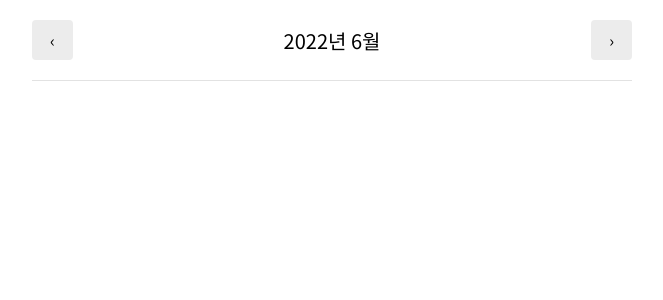
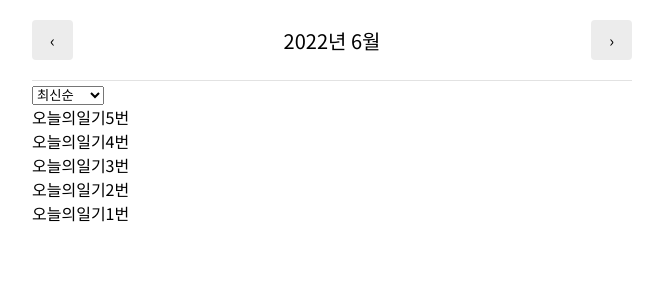
Before and after one commit to sjgske/emotion-diary-app, a React (Create React App) app: page / in a window 1280 px wide. Shown: the top 300 px of the page, without its empty margins (308-971 px from the left). Built offline with nearby package versions, Linux system fonts and the light colour scheme; the HTML template or start-up script is replaced by a standard one.

Commit message:
✨ DiaryList 일기 정렬 기능

```diff
--- a/src/App.js
+++ b/src/App.js
@@ -36,8 +36,47 @@ const reducer = (state, action) => {
 export const DiaryStateContext = React.createContext();
 export const DiaryDispatchContext = React.createContext();
 
+const dummyData = [
+  {
+    id: 1,
+    emtion: 1,
+    content: "오늘의일기1번",
+    date: 1656041277804,
+  },
+  {
+    id: 2,
+    emtion: 2,
+    content: "오늘의일기2번",
+    date: 1656041277805,
+  },
+  {
+    id: 3,
+    emtion: 3,
+    content: "오늘의일기3번",
+    date: 1656041277806,
+  },
+  {
+    id: 4,
+    emtion: 4,
+    content: "오늘의일기4번",
+    date: 1656041277807,
+  },
+  {
+    id: 5,
+    emtion: 5,
+    content: "오늘의일기5번",
+    date: 1656041277808,
+  },
+  {
+    id: 6,
+    emtion: 5,
+    content: "오늘의일기6번",
+    date: 1556041277808,
+  },
+];
+
 function App() {
-  const [data, dispatch] = useReducer(reducer, []);
+  const [data, dispatch] = useReducer(reducer, dummyData);
 
   const dataId = useRef(0);
 
--- /dev/null
+++ b/src/components/DiaryList.js
@@ -0,0 +1,65 @@
+import { useState } from "react";
+
+const sortOptionList = [
+  { value: "latest", name: "최신순" },
+  { value: "oldest", name: "오래된순" },
+];
+
+const ControlMenu = ({ value, onChange, optionList }) => {
+  return (
+    <select
+      value={value}
+      onChange={(e) => {
+        onChange(e.target.value);
+      }}
+    >
+      {optionList.map((el, idx) => (
+        <option key={idx} value={el.value}>
+          {el.name}
+        </option>
+      ))}
+    </select>
+  );
+};
+
+const DiaryList = ({ diaryList }) => {
+  const [sortType, setSortType] = useState("latest");
+
+  // 정렬
+  const getProcessedDiaryList = () => {
+    // 비교함수
+    const compare = (a, b) => {
+      if (sortType === "latest") {
+        return parseInt(b.date) - parseInt(a.date); // 내림차순
+      } else {
+        return parseInt(a.date) - parseInt(b.date); // 오름차순
+      }
+    };
+
+    // 원본 배열 바뀌지 않도록 배열 복사!
+    // 다차원 배열 (배열 속 객체) 깊은 복사 -> JSON 메서드
+    const copyList = JSON.parse(JSON.stringify(diaryList));
+    // sort 메서드로 정렬
+    const sortedList = copyList.sort(compare);
+    return sortedList;
+  };
+
+  return (
+    <div>
+      <ControlMenu
+        value={sortType}
+        onChange={setSortType}
+        optionList={sortOptionList}
+      />
+      {getProcessedDiaryList().map((el) => (
+        <div key={el.id}>{el.content}</div>
+      ))}
+    </div>
+  );
+};
+
+DiaryList.defaultProps = {
+  diaryList: [],
+};
+
+export default DiaryList;
--- a/src/pages/Home.js
+++ b/src/pages/Home.js
@@ -3,6 +3,7 @@ import { DiaryStateContext } from "../App";
 
 import MyHeader from "../components/MyHeader";
 import MyButton from "../components/MyButton";
+import DiaryList from "../components/DiaryList";
 
 const Home = () => {
   const diaryList = useContext(DiaryStateContext);
@@ -53,6 +54,7 @@ const Home = () => {
         leftChild={<MyButton text={"‹"} onClick={decreaseMonth} />}
         rightChild={<MyButton text={"›"} onClick={increaseMonth} />}
       />
+      <DiaryList diaryList={data} />
     </div>
   );
 };
```
